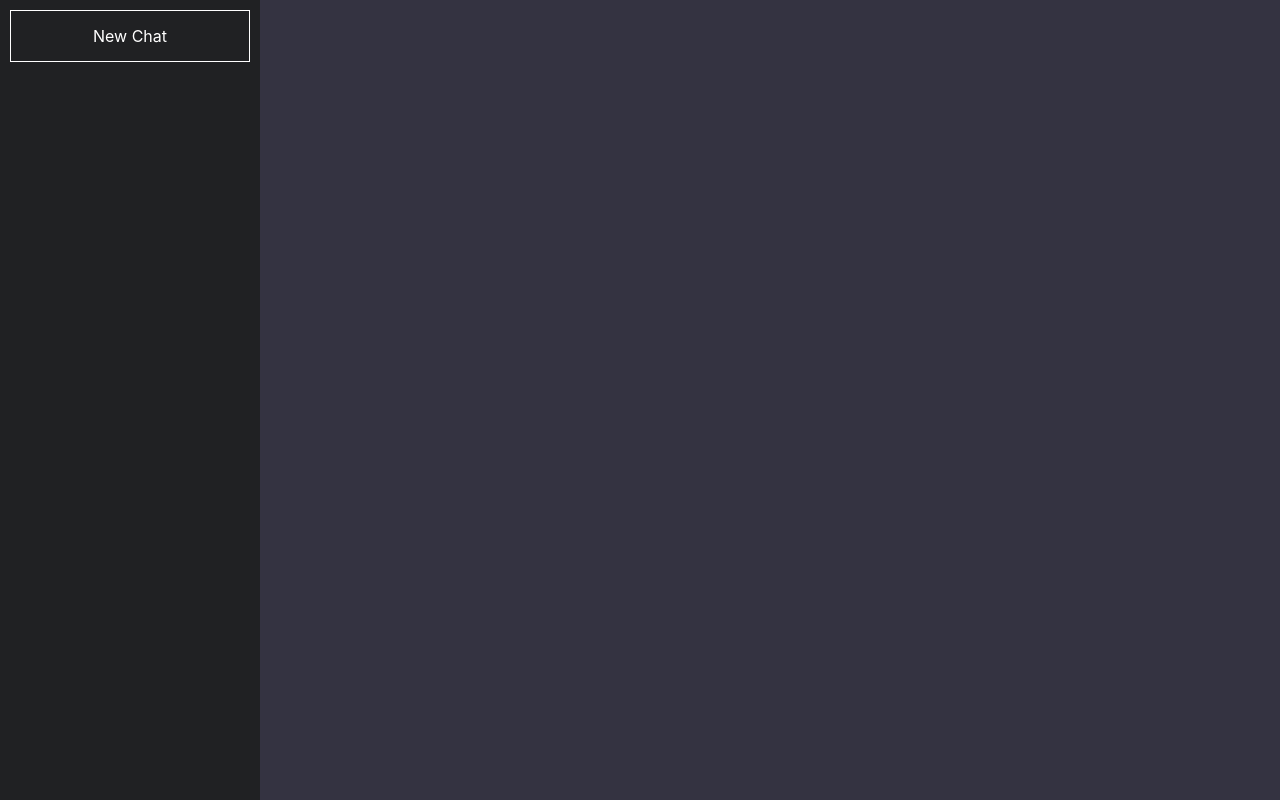
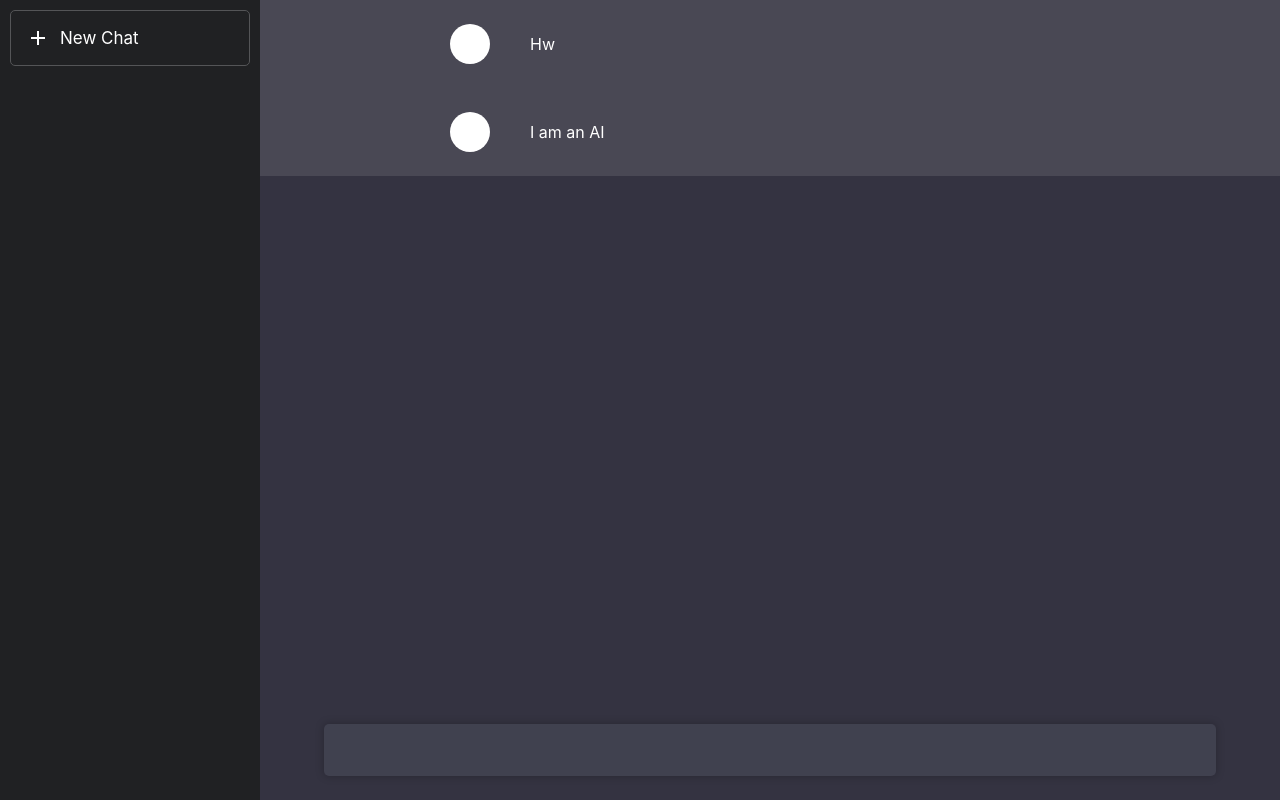
Before and after one commit to Alon-Avisar/chatgpt-react, a React (Create React App) app: page / in a window 1280 px wide. Built offline with nearby package versions, Linux system fonts and the light colour scheme.

Commit message:
adding side bar + chat msg

```diff
--- a/package.json
+++ b/package.json
@@ -3,12 +3,17 @@
   "version": "0.1.0",
   "private": true,
   "dependencies": {
+    "@emotion/react": "^11.10.5",
+    "@emotion/styled": "^11.10.5",
+    "@mui/icons-material": "^5.11.0",
+    "@mui/material": "^5.11.2",
     "@testing-library/jest-dom": "^5.16.5",
     "@testing-library/react": "^13.4.0",
     "@testing-library/user-event": "^13.5.0",
     "react": "^18.2.0",
     "react-dom": "^18.2.0",
     "react-scripts": "5.0.1",
+    "sass": "^1.57.1",
     "web-vitals": "^2.1.4"
   },
   "scripts": {
--- a/src/App.css
+++ /dev/null
@@ -1,32 +0,0 @@
-* > {
-  box-sizing: border-box;
-}
-
-.App {
-  text-align: center;
-  display: flex;
-  background-color: #282c34;
-  color: white;
-  position: absolute;
-  top: 0;
-  bottom: 0;
-  right: 0;
-  left: 0;
-}
-
-.sidemenu{
-  width: 240px;
-  padding: 10px;
-  background-color: #202123;
-}
-
-.chatbox{
-flex: 1;
-background-color: #343341;
-}
-
-
-.side-menu-btn{
-  padding: 15px;
-  border: 1px solid white;
-}
--- a/src/App.jsx
+++ b/src/App.jsx
@@ -1,16 +1,39 @@
-import './App.css';
+import "./App.scss";
+import AddIcon from "@mui/icons-material/Add";
 
 function App() {
   return (
     <div className="App">
-    <aside className='sidemenu'>
-      <div className='side-menu-btn'>
-        New Chat
-      </div>
-    </aside>
-    <section className='chatbox'>
+      <aside className="sidemenu">
+        <div className="side-menu-btn">
+          <AddIcon />
+          <span> New Chat </span>
+        </div>
+      </aside>
+      <section className="chatbox">
+        <div className="chat-log">
+          <div className="chat-msg">
+            <div className="chat-msg-center">
 
-    </section>
+            <div className="avatar"></div>
+            <div className="msg">Hw</div>
+            </div>
+          </div>
+        </div>
+        <div className="chat-log">
+          <div className="chat-msg chatgpt">
+            <div className="chat-msg-center">
+
+            <div className="avatar"></div>
+            <div className="msg">I am an AI</div>
+            </div>
+          </div>
+        </div>
+
+        <div className="chat-input-holder">
+          <input className="text-input-area"></input>
+        </div>
+      </section>
     </div>
   );
 }
--- /dev/null
+++ b/src/App.scss
@@ -0,0 +1,112 @@
+* > {
+  box-sizing: border-box;
+}
+
+.App {
+  text-align: center;
+  display: flex;
+  background-color: #282c34;
+  color: white;
+  position: absolute;
+  top: 0;
+  bottom: 0;
+  right: 0;
+  left: 0;
+}
+
+.sidemenu {
+  width: 240px;
+  padding: 10px;
+  background-color: #202123;
+}
+
+.chatbox {
+  flex: 1;
+  background-color: #343341;
+  position: relative;
+}
+
+.side-menu-btn {
+  display: flex;
+  align-items: center;
+  justify-content: flex-start;
+  padding: 15px;
+  text-align: left;
+  border: 1px solid #545557;
+  border-radius: 5px;
+  font-size: 17px;
+  transition: ease 0.25s all;
+
+  span {
+    margin-left: 10px;
+  }
+}
+
+.side-menu-btn:hover {
+  background-color: rgb(255, 255, 255, 0.1);
+  cursor: pointer;
+}
+
+.chat-input-holder {
+  padding: 24px;
+  position: absolute;
+  bottom: 0;
+  right: 0;
+  left: 0;
+}
+
+.text-input-area {
+  background-color: #40414f;
+  width: 90%;
+  border-radius: 5px;
+  font-size: 1.25em;
+  border: none;
+  outline: none;
+  color: white;
+  height: 50px;
+  box-shadow: 0 0 8px 0 rgba(0, 0, 0, 0.25);
+}
+
+input {
+  padding-left: 15px;
+}
+
+.chatbox {
+  .chat-log {
+
+  }
+
+  .chat-msg {
+
+  }
+
+  .chat-msg{
+    padding: 12px;
+    align-items: center;
+    background-color: rgb(255, 255, 255, 0.1);
+
+  }
+
+  .chat-msg-center {
+    display: flex;
+    max-width: 640px;
+    margin-left: auto;
+    margin-right: auto;
+    padding: 12px;
+    padding-left: 24px;
+    padding-right: 24px;
+    align-items: center;
+
+  }
+
+  .avatar {
+    background-color: white;
+    border-radius: 50%;
+    min-width: 40px;
+    min-height: 40px;
+  }
+  .msg {
+    padding-left: 40px;
+    padding-right: 40px;
+  }
+}
```
Also changed, not shown: 1 other file (tests, documents, lock files or other folders).
